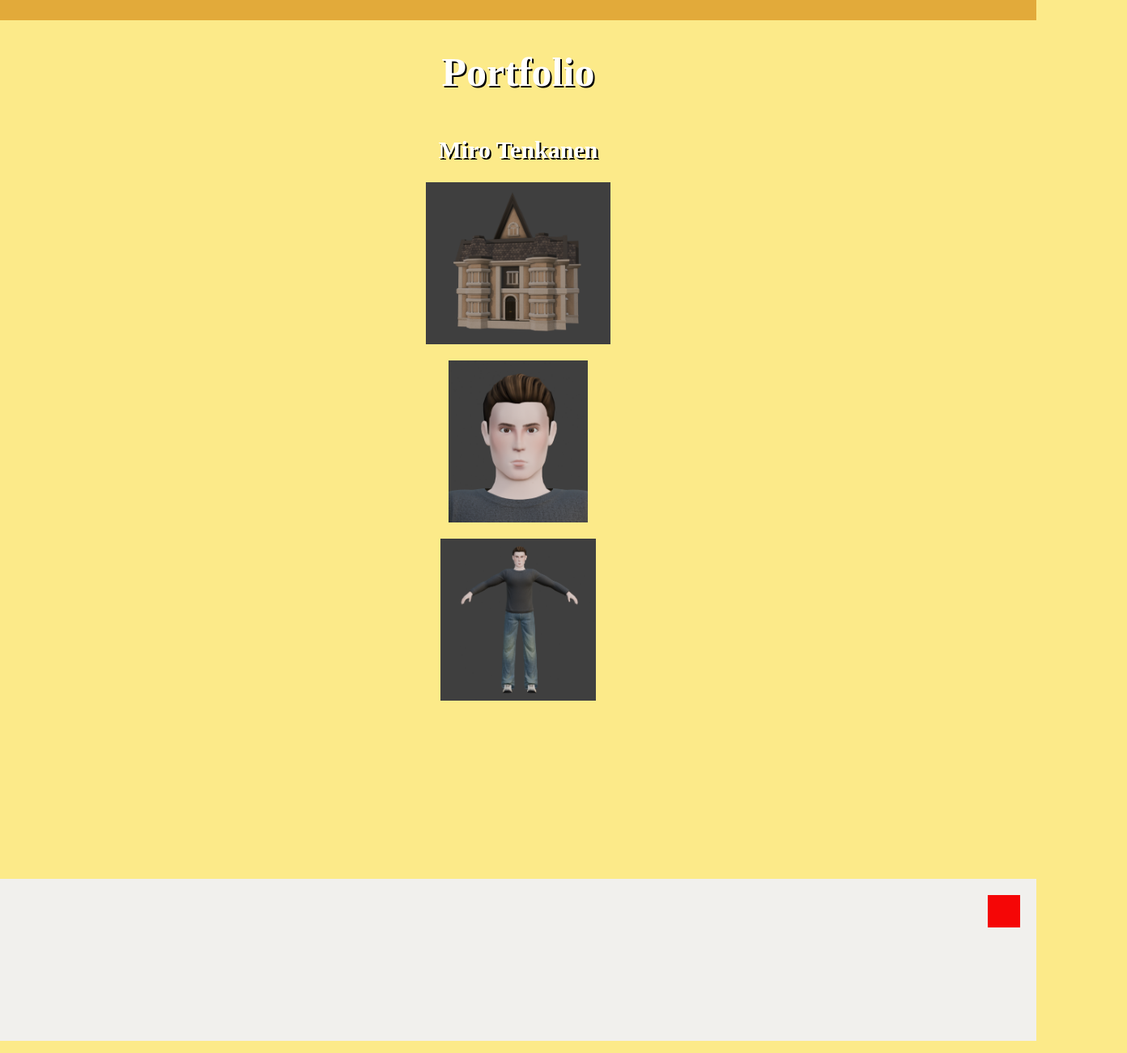
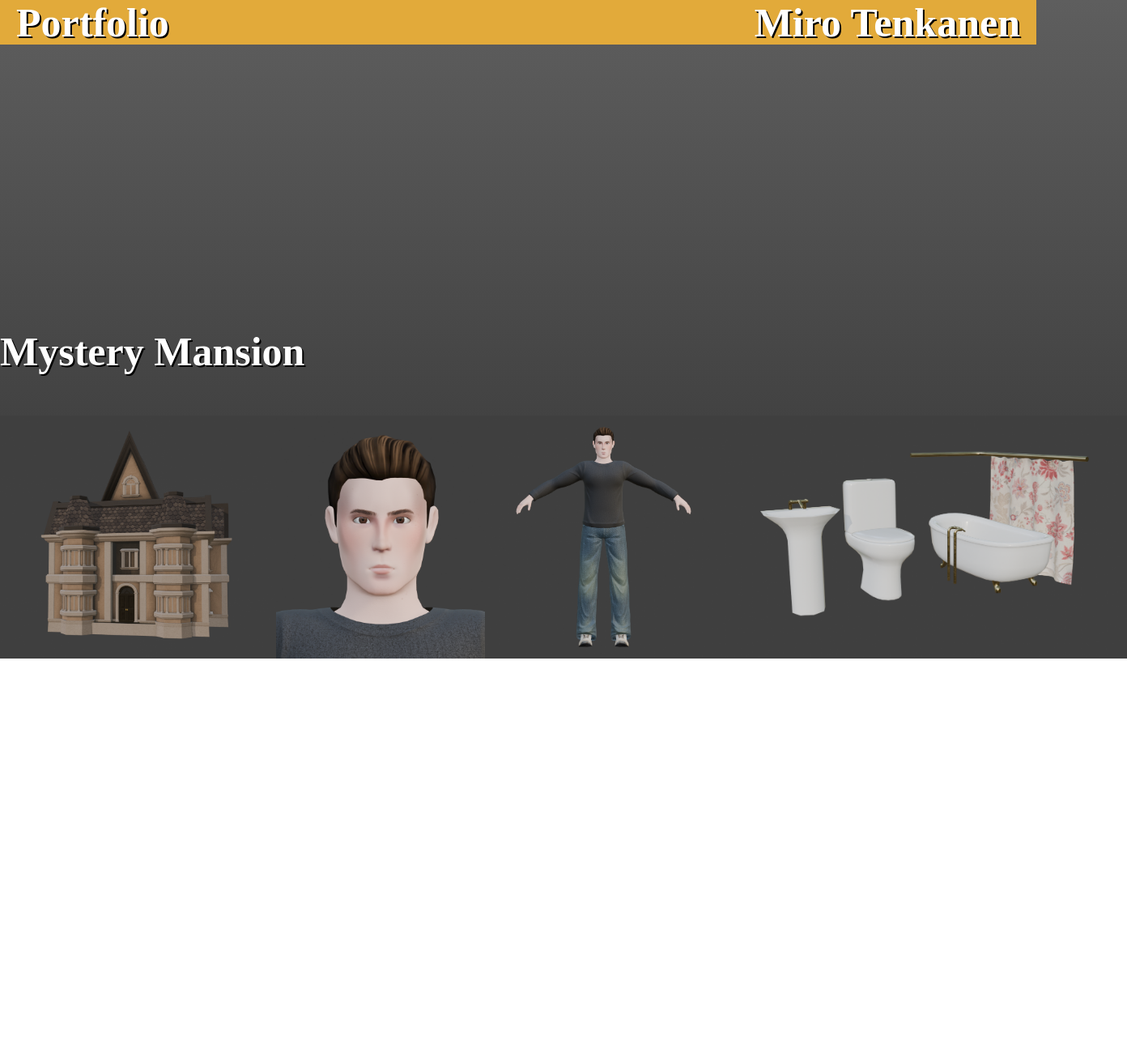
Before and after one commit to KintoruSlays/Portfolio, a plain HTML site: page index.html in a window 1280 px wide. Shown: the whole page at 81% size, 1392 px wide, since content can reach past the window. After the commit the page ends 813 px from the top, so only its background shows below. Drawn offline with Linux system fonts and the light colour scheme.

Commit message:
Gradient, images, text modifications

```diff
--- a/index.html
+++ b/index.html
@@ -4,22 +4,22 @@
     <title>Tenkanen Miro Portfolio</title>
     <link rel="stylesheet" type="text/css" href="styles.css"
 </head>
+
 <body>
     <div id="header">
         <p class="titleText">Portfolio</p>
         <p class="subtitleText">Miro Tenkanen</p>
     </div>
 
-    <div class="images">
-        <img src="MANSION.png" style="height: 200px; margin-bottom: 20px;">
-        <img src="man_face.png" style="height: 200px; margin-bottom: 20px;">
-        <img src="man_fullbody.png" style="height: 200px; margin-bottom: 20px;">
+    <div id="mysteryMansion">
+        <p class="categoryText">Mystery Mansion</p>
     </div>
 
-    <div class="background">
-        <div class="boxy">
-
-        </div>
+    <div class="images">
+        <img src="MANSION.png" alt="Mansion Image" style="height: 300px;">
+        <img src="man_face.png" alt="Face Image" style="height: 300px;">
+        <img src="man_fullbody.png" alt="Full Body Image" style="height: 300px;">
+        <img src="bathroom.png" alt="Bathroom Image" style="height: 300px;">
     </div>
 
 </body>
--- a/styles.css
+++ b/styles.css
@@ -1,47 +1,40 @@
 html {
-    background-color: rgb(252, 234, 137);
+    background: linear-gradient(to bottom, rgb(94, 94, 94), rgb(50, 50, 50));
 }
 body {
     margin: 0;
 }
 .titleText {
+    text-align: left;
     font-size: 50px;
     font-weight: bold;
-    color: #ffffff;
+    color: white;
     text-shadow: 2px 2px #000000;
 }
 .subtitleText {
-    font-size: 30px;
+    font-size: 50px;
     font-weight: bold;
-    color: #ffffff;
+    color: white;
+    text-shadow: 2px 2px #000000;
+}
+.categoryText {
+    font-size: 50px;
+    font-weight: bold;
+    color: white;
     text-shadow: 2px 2px #000000;
 }
 #header {
-    text-align: center;
+    display: flex;
+    align-items: center;
+    justify-content: space-between;
     background-color: #e2aa3a;
-    padding: 10px;
-    height: 5px;
+    padding: 20px;
+    height: 15px;
+}
+#mysteryMansion {
+    padding-top: 300px;
 }
 .images {
-    margin: 200px;
+    align-items: flex-end;
     display: flex;
-    flex-direction: column;
-    align-items: center;
 }
-.outline {
-    display: flex;
-    border: 5px solid black;
-}
-.boxy {
-    margin: 20px;
-    background-color: #f50606;
-    width: 40px;
-    height: 40px;
-    position: absolute;
-    right: 0px;
-}
-.background {
-    margin-bottom: 100px;
-    background-color: #f1f0ed;
-    height: 200px;
-}
```
Also changed, not shown: bathroom.png (renamed from Näyttökuva 2026-04-28 132531.png).
